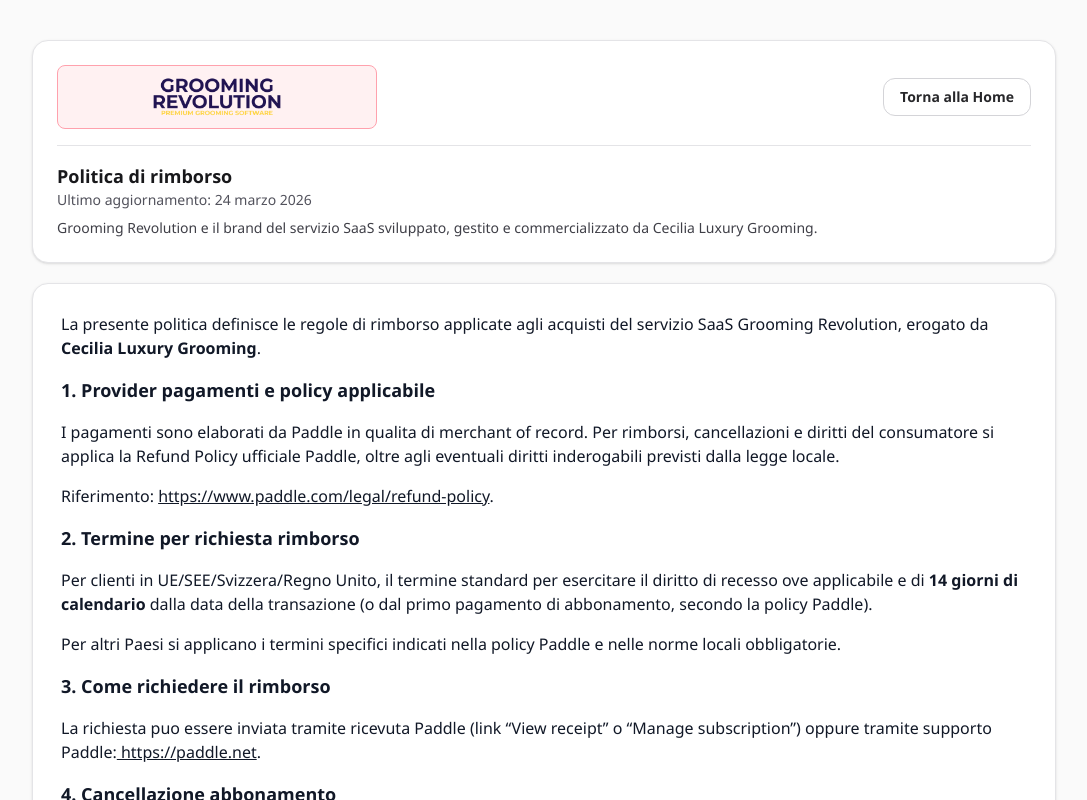
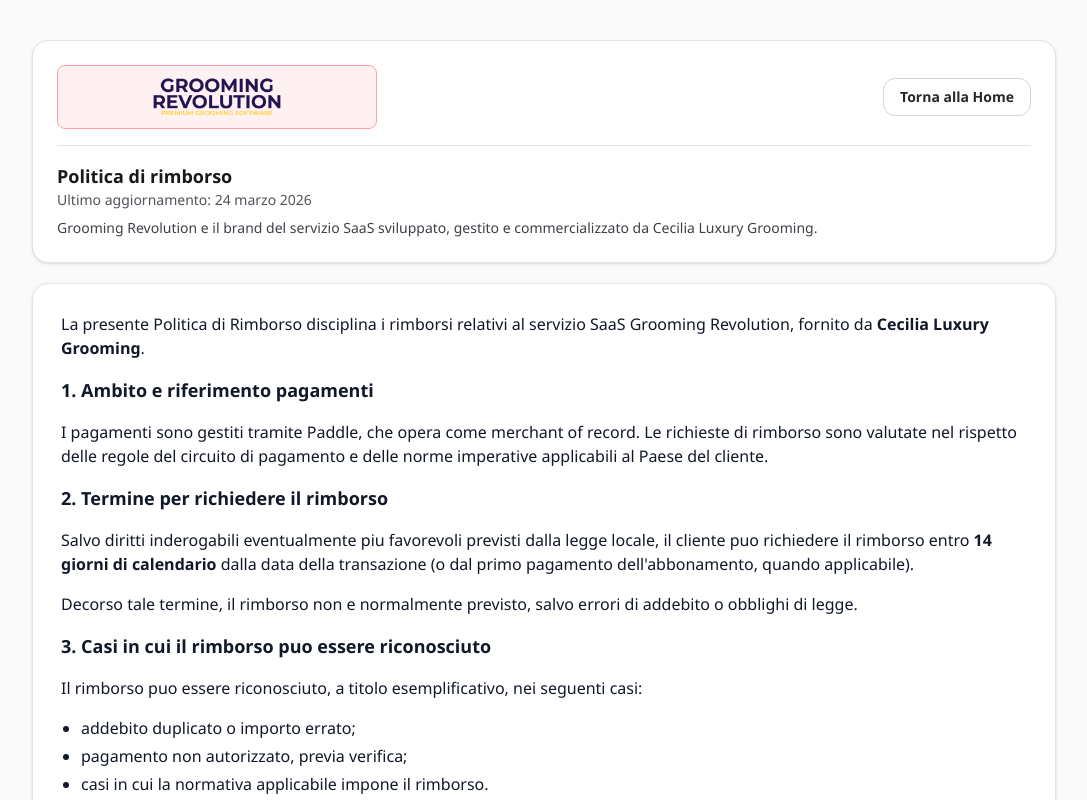
Before and after one commit to graphixalex/grooming-revolution, a Next.js app: page /refund-policy in a window 1280 px wide. Shown: the top 800 px of the page, without its empty margins (96-1183 px from the left). Built offline with nearby package versions, Linux system fonts and the light colour scheme; no server answers.

Commit message:
legal: rewrite refund policy in proprietary wording with explicit 14-day window

```diff
--- a/app/refund-policy/page.tsx
+++ b/app/refund-policy/page.tsx
@@ -5,40 +5,50 @@
     <LegalShell title="Politica di rimborso" updatedAt="24 marzo 2026">
       <div className="space-y-4">
         <p>
-          La presente politica definisce le regole di rimborso applicate agli acquisti del servizio SaaS Grooming Revolution,
-          erogato da <strong>Cecilia Luxury Grooming</strong>.
+          La presente Politica di Rimborso disciplina i rimborsi relativi al servizio SaaS Grooming Revolution,
+          fornito da <strong>Cecilia Luxury Grooming</strong>.
         </p>
 
-        <h2 className="text-lg font-semibold">1. Provider pagamenti e policy applicabile</h2>
+        <h2 className="text-lg font-semibold">1. Ambito e riferimento pagamenti</h2>
         <p>
-          I pagamenti sono elaborati da Paddle in qualita di merchant of record. Per rimborsi, cancellazioni e diritti del consumatore
-          si applica la Refund Policy ufficiale Paddle, oltre agli eventuali diritti inderogabili previsti dalla legge locale.
+          I pagamenti sono gestiti tramite Paddle, che opera come merchant of record.
+          Le richieste di rimborso sono valutate nel rispetto delle regole del circuito di pagamento
+          e delle norme imperative applicabili al Paese del cliente.
+        </p>
+
+        <h2 className="text-lg font-semibold">2. Termine per richiedere il rimborso</h2>
+        <p>
+          Salvo diritti inderogabili eventualmente piu favorevoli previsti dalla legge locale,
+          il cliente puo richiedere il rimborso entro <strong>14 giorni di calendario</strong> dalla data della transazione
+          (o dal primo pagamento dell&apos;abbonamento, quando applicabile).
         </p>
         <p>
-          Riferimento: <a className="underline" href="https://www.paddle.com/legal/refund-policy" target="_blank" rel="noreferrer">https://www.paddle.com/legal/refund-policy</a>.
+          Decorso tale termine, il rimborso non e normalmente previsto, salvo errori di addebito o obblighi di legge.
         </p>
 
-        <h2 className="text-lg font-semibold">2. Termine per richiesta rimborso</h2>
+        <h2 className="text-lg font-semibold">3. Casi in cui il rimborso puo essere riconosciuto</h2>
         <p>
-          Per clienti in UE/SEE/Svizzera/Regno Unito, il termine standard per esercitare il diritto di recesso ove applicabile e di
-          <strong> 14 giorni di calendario</strong> dalla data della transazione (o dal primo pagamento di abbonamento, secondo la policy Paddle).
+          Il rimborso puo essere riconosciuto, a titolo esemplificativo, nei seguenti casi:
         </p>
+        <ul className="list-disc space-y-1 pl-5">
+          <li>addebito duplicato o importo errato;</li>
+          <li>pagamento non autorizzato, previa verifica;</li>
+          <li>casi in cui la normativa applicabile impone il rimborso.</li>
+        </ul>
+
+        <h2 className="text-lg font-semibold">4. Come richiedere il rimborso</h2>
         <p>
-          Per altri Paesi si applicano i termini specifici indicati nella policy Paddle e nelle norme locali obbligatorie.
+          La richiesta puo essere inviata tramite i link presenti nella ricevuta di pagamento
+          (es. gestione acquisto/abbonamento) oppure contattando l&apos;assistenza amministrativa indicata sotto.
         </p>
 
-        <h2 className="text-lg font-semibold">3. Come richiedere il rimborso</h2>
+        <h2 className="text-lg font-semibold">5. Cancellazione abbonamento</h2>
         <p>
-          La richiesta puo essere inviata tramite ricevuta Paddle (link “View receipt” o “Manage subscription”) oppure tramite supporto Paddle:
-          <a className="underline" href="https://paddle.net" target="_blank" rel="noreferrer"> https://paddle.net</a>.
+          La cancellazione interrompe i rinnovi futuri. L&apos;accesso resta attivo fino alla fine del periodo gia pagato,
+          salvo diversa disposizione di legge.
         </p>
 
-        <h2 className="text-lg font-semibold">4. Cancellazione abbonamento</h2>
-        <p>
-          La cancellazione dell&apos;abbonamento interrompe i rinnovi futuri. Eventuali rimborsi sono valutati secondo la policy Paddle e i diritti di legge applicabili.
-        </p>
-
-        <h2 className="text-lg font-semibold">5. Supporto amministrativo</h2>
+        <h2 className="text-lg font-semibold">6. Supporto amministrativo</h2>
         <p>
           Per supporto amministrativo sul servizio: servizioclienti@grooming-revolution.com.
         </p>
```
